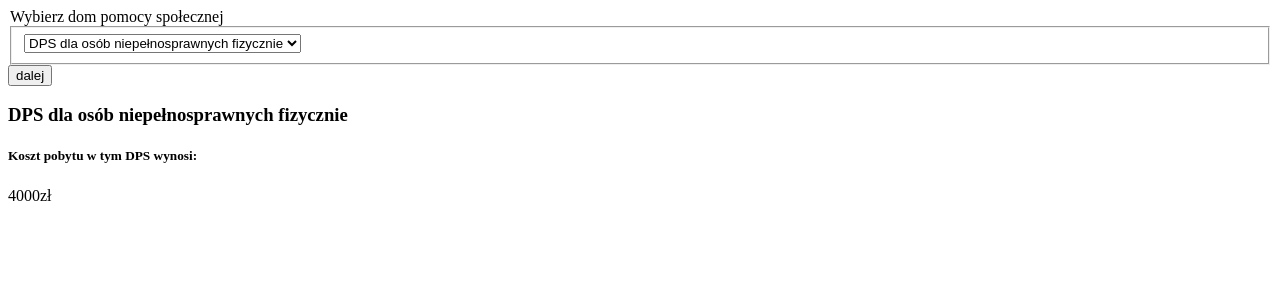
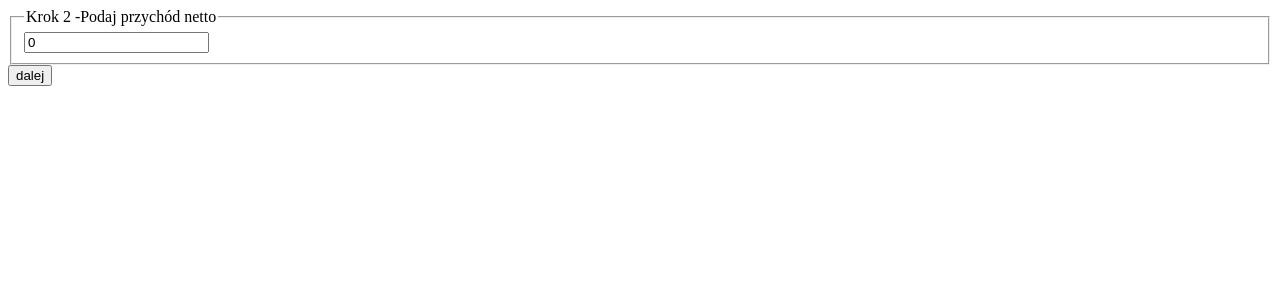
Before and after one commit to leszek3737/mopr-react-app, a React (Create React App) app: page / in a window 1280 px wide. Both pictures are taken after a click on the button "dalej". Shown: the top 300 px of the page. Built offline with nearby package versions, Linux system fonts and the light colour scheme.

Commit message:
Add step 2

```diff
--- a/src/components/App.js
+++ b/src/components/App.js
@@ -1,36 +1,12 @@
 import React, { Component } from 'react'
 import Start from "./Step/Start"
+import Step2 from "./Step/Step2"
 
 export default class App extends Component {
   constructor() {
       super()
       this.state = {
-        render: {
-            start: (date, changeState)=>{
-                return <Start dps={date} changeState={changeState}/>
-            }
-            // step2: (
-            //   <section className="box"><Step2/>
-            //   </section>
-            // ),
-            // step3: (
-            //   <section className="box">
-            //     <Step3/>
-            //   </section>
-            // ),
-            // step4: (
-            //   <section className="box">
-            //     <Step4/>
-            //   </section>
-            // ),
-            // result: (family) => {
-            //   return (
-            //     <section className="box">
-            //       <Result family={family}/>
-            //     </section>
-            //   )
-            // }
-        },
+        value: 0,
         date:{
             dps : [
                 {
@@ -48,40 +24,25 @@ export default class App extends Component {
                 }
               ],
         },
-        store:{
-            dps: 0,
-        }
+        dps:0,
+        inhabitant:0,
     }
   }
-    changeState = (dps)=>{
-        this.setState({
-            store: {
-                dps: dps
-            }
-        })
+    changeState = (data)=>{
+        this.setState(data)
     }
   render() {
-    const content = (type) => {
-        switch (type) {
-        case "start":
-          return this.state.render.start(this.state.date.dps, this.changeState);
-        // case "step2":
-        //   return this.state.render.step2;
-        // case "step3":
-        //   return this.state.render.step3;
-        // case "step4":
-        //   return this.state.render.step4;
-        // case "result":
-        //   return this
-        //     .state
-        //     .render
-        //     .result(this.props.family);
-        default:
-          return null
-      }}
+    const content = [
+        ()=>{
+            return <Start dps={this.state.date.dps} changeState={this.changeState}/>
+        },
+        ()=>{
+            return <Step2 changeState={this.changeState}/>
+        },
+    ]
     return (
         <section className="box">
-            {content(this.props.type)}
+            {content[this.state.value]()}
         </section>
     )
   }
--- a/src/components/Step/Start.js
+++ b/src/components/Step/Start.js
@@ -23,10 +23,10 @@ export default class Start extends Component {
         this.setState({value: event.target.value});
     }
     actionNextStep = () => {
-        console.log(this.props)
+        this.props.changeState({value:1});
       }
       componentWillUnmount(){
-        this.props.changeState(this.state.value)
+        this.props.changeState({dps:this.state.value});
       }
     render() {
         return (
--- /dev/null
+++ b/src/components/Step/Step2.js
@@ -0,0 +1,60 @@
+import React, {Component} from 'react';
+import Button from '../Utils/Button';
+import Input from '../Utils/Input';
+
+export default class Step2 extends Component {
+    constructor(){
+        super();
+        this.state = {
+            value:0,
+            repayment: 0,
+            data: {
+                button: {
+                    className: "nextStep",
+                    lebel: "dalej",
+                    click: this.actionNextStep
+                  },
+                  legend: "Krok 2 -Podaj przychód netto",
+                  input: {
+                    type: "number",
+                    id: "dochMiesz",
+                    step: "0.01",
+                  }
+                }
+        }
+    }
+
+    handleChange = (event)=>{
+        this.setState({
+            repayment: event.target.value,
+        });
+
+        this.props.changeState({inhabitant:this.state.value});
+    }
+    actionNextStep = () => {
+        // this.props.changeState({value:0});
+        this.props.changeState({inhabitant:this.state.value});
+      }
+      componentWillUnmount(){
+        this.props.changeState({inhabitant:this.state.value});
+          }
+    render() {
+        return (
+            <div className="step2">
+            <fieldset>
+              <legend>{this.state.data.legend}</legend>
+              <Input
+                type={this.state.data.input.type}
+                id={this.state.data.input.id}
+                step={this.state.data.input.step}
+                value={this.state.repayment}
+                onChange={this.handleChange}/>
+            </fieldset>
+            <Button
+              className={this.state.data.button.className}
+              lebel={this.state.data.button.lebel}
+              click={this.state.data.button.click}/>
+          </div>
+        )
+    }
+}
--- a/src/index.js
+++ b/src/index.js
@@ -5,6 +5,6 @@ import registerServiceWorker from './registerServiceWorker';
 
 import App from "./components/App"
 
-ReactDOM.render(<App type={"start"} />, document.getElementById("root"));
+ReactDOM.render(<App />, document.getElementById("root"));
 
 registerServiceWorker();
```
